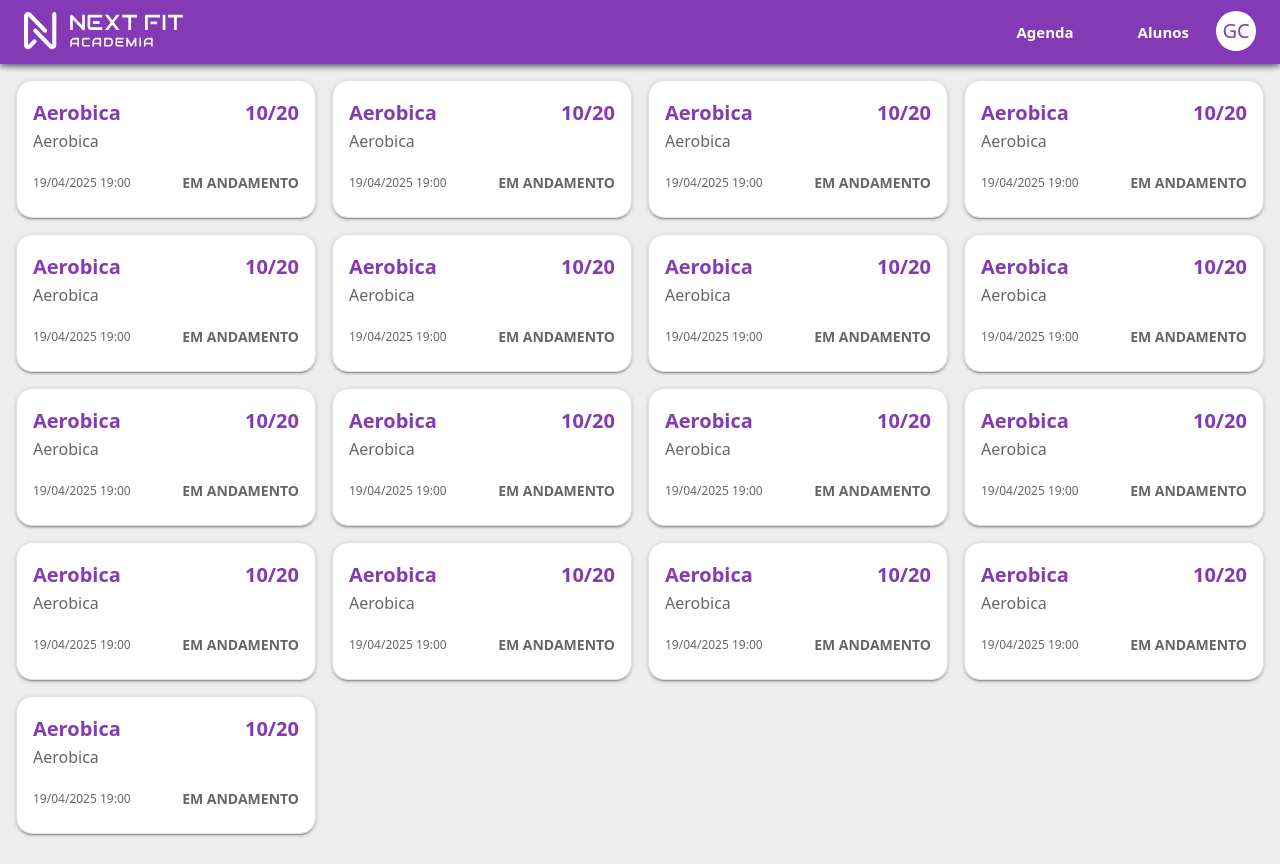
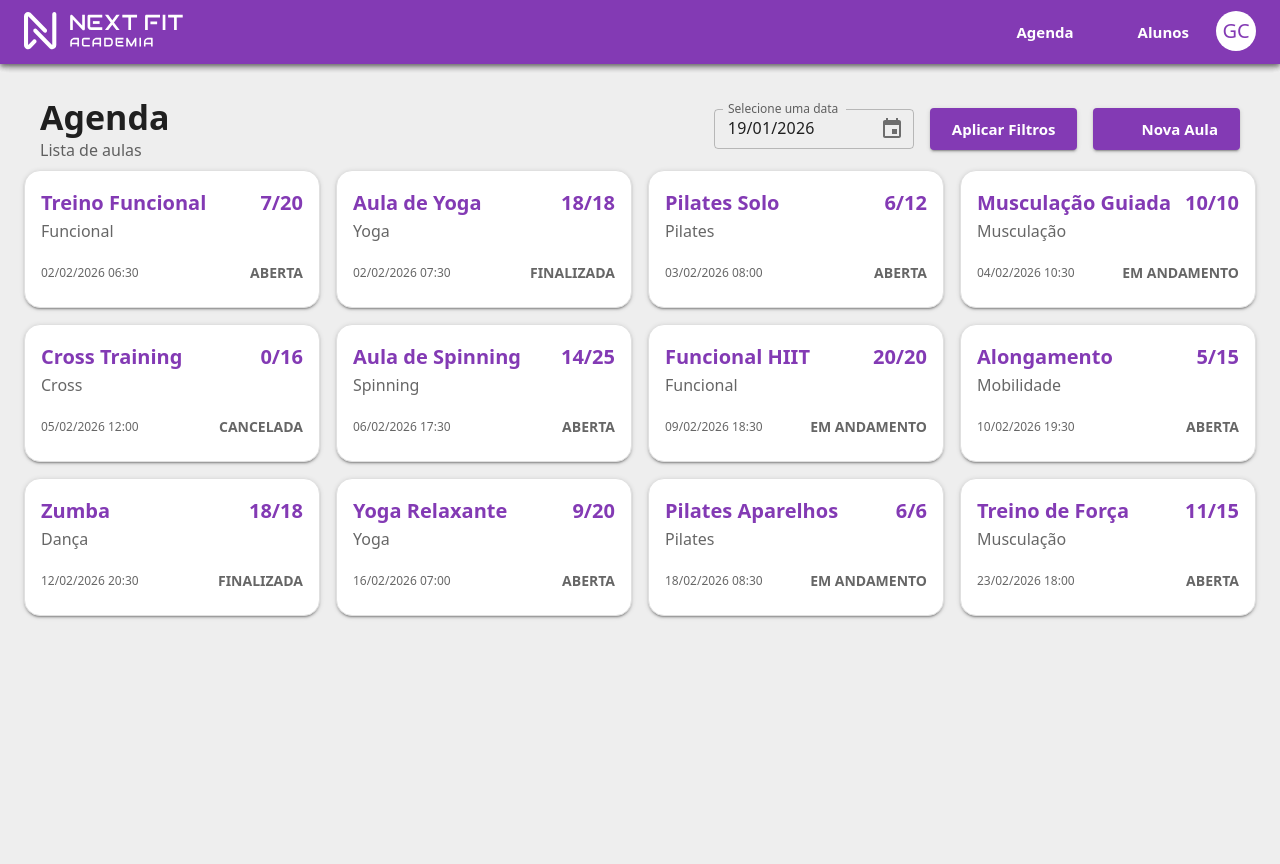
Before and after one commit to imgabrielcastro/SistemaAcademia, a React (Vite) app: page /agenda in a window 1280 px wide. Built offline with nearby package versions, Linux system fonts and the light colour scheme; some icons are missing.

Commit message:
feat: adicionando o valor de alunos real cadastrado, componentes da agenda, mock de aulas e util de formatacao de horario

```diff
--- a/package.json
+++ b/package.json
@@ -10,13 +10,16 @@
     "preview": "vite preview"
   },
   "dependencies": {
+    "@date-io/dayjs": "^3.2.0",
     "@emotion/react": "^11.14.0",
     "@emotion/styled": "^11.14.1",
     "@hookform/resolvers": "^5.2.2",
     "@mui/icons-material": "^7.3.7",
     "@mui/material": "^7.3.7",
+    "@mui/x-date-pickers": "^8.25.0",
     "@types/react-router-dom": "^5.3.3",
     "@types/yup": "^0.29.14",
+    "dayjs": "^1.11.19",
     "react": "^19.2.0",
     "react-dom": "^19.2.0",
     "react-hook-form": "^7.71.1",
--- a/src/components/TituloDescricaoBotao/index.tsx
+++ b/src/components/TituloDescricaoBotao/index.tsx
@@ -9,11 +9,12 @@ type TituloDescricaoBotaoProps = {
   descricao: string;
   buttonText: string;
   onButtonClick?: () => void;
+  isAgenda?: boolean;
 };
 
 
 
-export default function TituloDescricaoBotao({ titulo, descricao, buttonText, onButtonClick}: TituloDescricaoBotaoProps) {
+export default function TituloDescricaoBotao({ titulo, descricao, buttonText, onButtonClick, isAgenda}: TituloDescricaoBotaoProps) {
   return (
     <HStack
       justifyContent="space-between"
--- /dev/null
+++ b/src/data/HorariosMock.ts
@@ -0,0 +1,112 @@
+import { Aula } from "../types/Aula";
+
+export const aulasMock: Aula[] = [
+  {
+    id: "1",
+    titulo: "Treino Funcional",
+    modalidade: "Funcional",
+    dataHoraInicio: "2026-02-02T06:30:00",
+    situacao: "ABERTA",
+    qntParticipantes: 7,
+    qntVagas: 20,
+  },
+  {
+    id: "2",
+    titulo: "Aula de Yoga",
+    modalidade: "Yoga",
+    dataHoraInicio: "2026-02-02T07:30:00",
+    situacao: "FINALIZADA",
+    qntParticipantes: 18,
+    qntVagas: 18,
+  },
+  {
+    id: "3",
+    titulo: "Pilates Solo",
+    modalidade: "Pilates",
+    dataHoraInicio: "2026-02-03T08:00:00",
+    situacao: "ABERTA",
+    qntParticipantes: 6,
+    qntVagas: 12,
+  },
+  {
+    id: "4",
+    titulo: "Musculação Guiada",
+    modalidade: "Musculação",
+    dataHoraInicio: "2026-02-04T10:30:00",
+    situacao: "EM_ANDAMENTO",
+    qntParticipantes: 10,
+    qntVagas: 10,
+  },
+  {
+    id: "5",
+    titulo: "Cross Training",
+    modalidade: "Cross",
+    dataHoraInicio: "2026-02-05T12:00:00",
+    situacao: "CANCELADA",
+    qntParticipantes: 0,
+    qntVagas: 16,
+  },
+  {
+    id: "6",
+    titulo: "Aula de Spinning",
+    modalidade: "Spinning",
+    dataHoraInicio: "2026-02-06T17:30:00",
+    situacao: "ABERTA",
+    qntParticipantes: 14,
+    qntVagas: 25,
+  },
+  {
+    id: "7",
+    titulo: "Funcional HIIT",
+    modalidade: "Funcional",
+    dataHoraInicio: "2026-02-09T18:30:00",
+    situacao: "EM_ANDAMENTO",
+    qntParticipantes: 20,
+    qntVagas: 20,
+  },
+  {
+    id: "8",
+    titulo: "Alongamento",
+    modalidade: "Mobilidade",
+    dataHoraInicio: "2026-02-10T19:30:00",
+    situacao: "ABERTA",
+    qntParticipantes: 5,
+    qntVagas: 15,
+  },
+  {
+    id: "9",
+    titulo: "Zumba",
+    modalidade: "Dança",
+    dataHoraInicio: "2026-02-12T20:30:00",
+    situacao: "FINALIZADA",
+    qntParticipantes: 18,
+    qntVagas: 18,
+  },
+  {
+    id: "10",
+    titulo: "Yoga Relaxante",
+    modalidade: "Yoga",
+    dataHoraInicio: "2026-02-16T07:00:00",
+    situacao: "ABERTA",
+    qntParticipantes: 9,
+    qntVagas: 20,
+  },
+  {
+    id: "11",
+    titulo: "Pilates Aparelhos",
+    modalidade: "Pilates",
+    dataHoraInicio: "2026-02-18T08:30:00",
+    situacao: "EM_ANDAMENTO",
+    qntParticipantes: 6,
+    qntVagas: 6,
+  },
+  {
+    id: "12",
+    titulo: "Treino de Força",
+    modalidade: "Musculação",
+    dataHoraInicio: "2026-02-23T18:00:00",
+    situacao: "ABERTA",
+    qntParticipantes: 11,
+    qntVagas: 15,
+  },
+];
--- /dev/null
+++ b/src/pages/Agenda/components/BotaoFiltroAgenda/index.tsx
@@ -0,0 +1,89 @@
+import { Button } from "@mui/material";
+import HStack from "../../../../components/stacks/Hstack";
+import VStack from "../../../../components/stacks/Vstack";
+import Typography from "@mui/material/Typography";
+import AddIcon from "@mui/icons-material/Add";
+import { DatePicker } from "@mui/x-date-pickers/DatePicker";
+import { useState } from "react";
+import { LocalizationProvider } from "@mui/x-date-pickers/LocalizationProvider";
+import { AdapterDayjs } from "@mui/x-date-pickers/AdapterDayjs";
+import dayjs, { Dayjs } from "dayjs";
+
+type FiltroAgendaProps = {
+  titulo: string;
+  descricao: string;
+  buttonText: string;
+  onButtonClick?: () => void;
+};
+
+export default function FiltroAgenda({
+  titulo,
+  descricao,
+  buttonText,
+  onButtonClick,
+}: FiltroAgendaProps) {
+  const [selectedDate, setSelectedDate] = useState<Dayjs | null>(dayjs());
+  return (
+    <HStack
+      justifyContent="space-between"
+      alignItems="center"
+      width="100%"
+      flexDirection={{ xs: "column", sm: "row" }}
+      gap={2}
+    >
+      <VStack flex={1} alignItems={{ xs: "center", sm: "flex-start" }}>
+        <Typography variant="h4" component="h2">
+          {titulo}
+        </Typography>
+        <Typography variant="body1" color="text.secondary">
+          {descricao}
+        </Typography>
+      </VStack>
+
+      <LocalizationProvider dateAdapter={AdapterDayjs}>
+        <DatePicker
+          label="Selecione uma data"
+          format="DD/MM/YYYY"
+          value={selectedDate}
+          onChange={(newValue) => setSelectedDate(newValue)}
+          slotProps={{
+            textField: {
+              size: "small",
+              sx: {
+                width: 200,
+              },
+            },
+          }}
+        />
+      </LocalizationProvider>
+
+      <Button
+        variant="contained"
+        size="large"
+        sx={{
+          whiteSpace: "nowrap",
+          width: { xs: "100%", sm: "auto" },
+          fontWeight: "bold",
+        }}
+        onClick={onButtonClick}
+      >
+        Aplicar Filtros
+      </Button>
+
+
+      <Button
+        variant="contained"
+        size="large"
+        startIcon={<AddIcon />}
+        sx={{
+          whiteSpace: "nowrap",
+          width: { xs: "100%", sm: "auto" },
+          fontWeight: "bold",
+        }}
+        onClick={onButtonClick}
+      >
+        {buttonText}
+      </Button>
+    </HStack>
+  );
+}
--- a/src/pages/Agenda/components/CardAgenda/index.tsx
+++ b/src/pages/Agenda/components/CardAgenda/index.tsx
@@ -1,12 +1,10 @@
 import Card from "@mui/material/Card";
-import CardActions from "@mui/material/CardActions";
 import CardContent from "@mui/material/CardContent";
-import Button from "@mui/material/Button";
 import Typography from "@mui/material/Typography";
-import CalendarTodayIcon from "@mui/icons-material/CalendarToday";
 import { Link } from "@mui/material";
 import type { CardAgenda } from "../../../../types/cardAgenda";
 import HStack from "../../../../components/stacks/Hstack";
+import { formatarDataHoraBR } from "../../../../utils/formatarData";
 
 export default function CardAgenda({ card }: { card: CardAgenda }) {
   return (
@@ -33,16 +31,21 @@ export default function CardAgenda({ card }: { card: CardAgenda }) {
               {card.qntParticipantes}/{card.qntVagas}
             </Typography>
           </HStack>
-          <Typography sx={{ color: "text.secondary", mb: 1.5}}>
+          <Typography sx={{ color: "text.secondary", mb: 1.5 }}>
             {card.modalidade}
           </Typography>
 
           <HStack justifyContent={"space-between"} paddingTop={1}>
+
             <Typography variant="caption" sx={{ color: "text.secondary" }}>
-              {card.dataHoraInicio}
+              {formatarDataHoraBR(card.dataHoraInicio)}
             </Typography>
-            <Typography variant="body2" fontWeight={"bold"} sx={{ color: "text.secondary" }}>
-              {card.situacao}
+            <Typography
+              variant="body2"
+              fontWeight={"bold"}
+              sx={{ color: "text.secondary"}}
+            >
+              {card.situacao === "EM_ANDAMENTO" ? "EM ANDAMENTO" : card.situacao}
             </Typography>
           </HStack>
         </CardContent>
--- /dev/null
+++ b/src/pages/Agenda/components/ListaAgenda/index.tsx
@@ -0,0 +1,9 @@
+import CardAgenda from "../CardAgenda";
+import { aulasMock } from "../../../../data/HorariosMock";
+
+export default function ListaAgenda() {
+    return aulasMock.map((aula) => (
+        <CardAgenda key={aula.id} card={aula} />
+    ))
+
+}
--- a/src/pages/Agenda/index.tsx
+++ b/src/pages/Agenda/index.tsx
@@ -1,13 +1,23 @@
-import { Box, Typography } from "@mui/material";
+import { Box } from "@mui/material";
 import Header from "../../components/Header";
-import CardAgenda from "./components/CardAgenda";
+import ListaAgenda from "./components/ListaAgenda";
 import VStack from "../../components/stacks/Vstack";
-import HStack from "../../components/stacks/Hstack";
+import BotaoFiltroAgenda from "./components/BotaoFiltroAgenda";
 
 export default function Agenda() {
   return (
-    <Box sx={{ display: "flex", flexDirection: "column", minHeight: "100vh" }}>
+    <Box
+      sx={{
+        display: "flex",
+        flexDirection: "column",
+        minHeight: "100vh",
+        p: 3,
+      }}
+    >
       <Header />
+      <VStack px={2} mt={1}>
+        <BotaoFiltroAgenda titulo="Agenda" descricao="Lista de aulas" buttonText="Nova Aula"/>
+      </VStack>
       <Box
         sx={{
           display: "grid",
@@ -15,26 +25,10 @@ export default function Agenda() {
           gap: 2,
           maxWidth: { xs: "400px", sm: "100%" },
           justifyContent: "center",
-      p: 2,
+          mt: 1,
         }}
       >
-        <CardAgenda card={{ id: "1", titulo: "Aerobica", modalidade: "Aerobica", dataHoraInicio: "19/04/2025 19:00", situacao: "EM ANDAMENTO", qntParticipantes: 10, qntVagas: 20 }} />
-        <CardAgenda card={{ id: "1", titulo: "Aerobica", modalidade: "Aerobica", dataHoraInicio: "19/04/2025 19:00", situacao: "EM ANDAMENTO", qntParticipantes: 10, qntVagas: 20 }} />
-        <CardAgenda card={{ id: "1", titulo: "Aerobica", modalidade: "Aerobica", dataHoraInicio: "19/04/2025 19:00", situacao: "EM ANDAMENTO", qntParticipantes: 10, qntVagas: 20 }} />
-        <CardAgenda card={{ id: "1", titulo: "Aerobica", modalidade: "Aerobica", dataHoraInicio: "19/04/2025 19:00", situacao: "EM ANDAMENTO", qntParticipantes: 10, qntVagas: 20 }} />
-        <CardAgenda card={{ id: "1", titulo: "Aerobica", modalidade: "Aerobica", dataHoraInicio: "19/04/2025 19:00", situacao: "EM ANDAMENTO", qntParticipantes: 10, qntVagas: 20 }} />
-        <CardAgenda card={{ id: "1", titulo: "Aerobica", modalidade: "Aerobica", dataHoraInicio: "19/04/2025 19:00", situacao: "EM ANDAMENTO", qntParticipantes: 10, qntVagas: 20 }} />
-        <CardAgenda card={{ id: "1", titulo: "Aerobica", modalidade: "Aerobica", dataHoraInicio: "19/04/2025 19:00", situacao: "EM ANDAMENTO", qntParticipantes: 10, qntVagas: 20 }} />
-        <CardAgenda card={{ id: "1", titulo: "Aerobica", modalidade: "Aerobica", dataHoraInicio: "19/04/2025 19:00", situacao: "EM ANDAMENTO", qntParticipantes: 10, qntVagas: 20 }} />
-        <CardAgenda card={{ id: "1", titulo: "Aerobica", modalidade: "Aerobica", dataHoraInicio: "19/04/2025 19:00", situacao: "EM ANDAMENTO", qntParticipantes: 10, qntVagas: 20 }} />
-        <CardAgenda card={{ id: "1", titulo: "Aerobica", modalidade: "Aerobica", dataHoraInicio: "19/04/2025 19:00", situacao: "EM ANDAMENTO", qntParticipantes: 10, qntVagas: 20 }} />
-        <CardAgenda card={{ id: "1", titulo: "Aerobica", modalidade: "Aerobica", dataHoraInicio: "19/04/2025 19:00", situacao: "EM ANDAMENTO", qntParticipantes: 10, qntVagas: 20 }} />
-        <CardAgenda card={{ id: "1", titulo: "Aerobica", modalidade: "Aerobica", dataHoraInicio: "19/04/2025 19:00", situacao: "EM ANDAMENTO", qntParticipantes: 10, qntVagas: 20 }} />
-        <CardAgenda card={{ id: "1", titulo: "Aerobica", modalidade: "Aerobica", dataHoraInicio: "19/04/2025 19:00", situacao: "EM ANDAMENTO", qntParticipantes: 10, qntVagas: 20 }} />
-        <CardAgenda card={{ id: "1", titulo: "Aerobica", modalidade: "Aerobica", dataHoraInicio: "19/04/2025 19:00", situacao: "EM ANDAMENTO", qntParticipantes: 10, qntVagas: 20 }} />
-        <CardAgenda card={{ id: "1", titulo: "Aerobica", modalidade: "Aerobica", dataHoraInicio: "19/04/2025 19:00", situacao: "EM ANDAMENTO", qntParticipantes: 10, qntVagas: 20 }} />
-        <CardAgenda card={{ id: "1", titulo: "Aerobica", modalidade: "Aerobica", dataHoraInicio: "19/04/2025 19:00", situacao: "EM ANDAMENTO", qntParticipantes: 10, qntVagas: 20 }} />
-        <CardAgenda card={{ id: "1", titulo: "Aerobica", modalidade: "Aerobica", dataHoraInicio: "19/04/2025 19:00", situacao: "EM ANDAMENTO", qntParticipantes: 10, qntVagas: 20 }} />
+        <ListaAgenda />
       </Box>
     </Box>
   );
--- a/src/pages/Alunos/components/ListaAlunos/index.tsx
+++ b/src/pages/Alunos/components/ListaAlunos/index.tsx
@@ -1,24 +1,31 @@
 import AlunoCard from "../AlunoCard";
 import { useAlunos } from "../../../../hooks/useAlunos";
-import { useState } from "react";
+import { useState, useEffect } from "react";
 import BarraPesquisa from "../BarraPesquisa";
 import { Aluno } from "../../../../types/Aluno";
 
 type ListaAlunosProps = {
   onSelectAluno: (aluno: Aluno) => void;
+  onQtdeAlunosChange?: (qtde: number) => void;
 };
 
-export function ListaAlunos({ onSelectAluno }: ListaAlunosProps) {
+export function ListaAlunos({ onSelectAluno, onQtdeAlunosChange }: ListaAlunosProps) {
   const { alunos } = useAlunos();
   const [searchAluno, setSearchAluno] = useState("");
 
   const alunosFiltrados = searchAluno
     ? alunos.filter(
-        (aluno) =>
-          aluno.nome.toLowerCase().includes(searchAluno.toLowerCase()) ||
+      (aluno) =>
+          (aluno.nome.toLowerCase().includes(searchAluno.toLowerCase())) ||
           (aluno.cpf && aluno.cpf.includes(searchAluno))
       )
     : alunos;
+
+  useEffect(() => {
+    if (onQtdeAlunosChange) {
+      onQtdeAlunosChange(alunosFiltrados.length);
+    }
+  }, [alunosFiltrados, onQtdeAlunosChange]);
 
   return (
     <div>
--- a/src/pages/Alunos/index.tsx
+++ b/src/pages/Alunos/index.tsx
@@ -9,6 +9,7 @@ import { Aluno } from "../../types/Aluno";
 export default function Alunos() {
   const [open, setOpen] = useState(false);
   const [alunoSelecionado, setAlunoSelecionado] = useState<Aluno | null>(null);
+  const [qtdeAlunos, setQtdeAlunos] = useState(0);
 
   return (
     <Box
@@ -24,7 +25,7 @@ export default function Alunos() {
       <Box>
         <TituloDescricaoBotao
           titulo="Alunos"
-          descricao="2 alunos cadastrados"
+          descricao={`${qtdeAlunos} aluno${qtdeAlunos !== 1 ? 's' : ''} cadastrado${qtdeAlunos !== 1 ? 's' : ''}`}
           buttonText="Novo Aluno"
           onButtonClick={() => {
             setAlunoSelecionado(null);
@@ -44,6 +45,7 @@ export default function Alunos() {
             setAlunoSelecionado(aluno);
             setOpen(true);
           }}
+          onQtdeAlunosChange={(qtde) => setQtdeAlunos(qtde)}
         />
       </Box>
     </Box>
--- a/src/pages/Inicio/components/DicasUso/index.tsx
+++ b/src/pages/Inicio/components/DicasUso/index.tsx
@@ -22,11 +22,11 @@ export default function DicasUso() {
       <VStack gap={2} mt={2}>
         <NumeroDica
           numero={1}
-          dica="Acesse a Agenda para visualizar as aulas do dia e gerenciar participantes"
+          dica="Acesse a Agenda para visualizar as aulas e gerenciar participantes"
         />
         <NumeroDica
           numero={2}
-          dica="Cadastre novos Alunos antes de adicioná-los às aulas"
+          dica="Cadastre novos Alunos antes de adicioná-los as aulas"
         />
         <NumeroDica
           numero={3}
--- /dev/null
+++ b/src/types/Aula.ts
@@ -0,0 +1,15 @@
+export type SituacaoAula =
+  | "ABERTA"
+  | "EM_ANDAMENTO"
+  | "FINALIZADA"
+  | "CANCELADA";
+
+export interface Aula {
+  id: string;
+  titulo: string;
+  modalidade: string;
+  dataHoraInicio: string;
+  situacao: SituacaoAula;
+  qntParticipantes: number;
+  qntVagas: number;
+}
--- /dev/null
+++ b/src/utils/formatarData.ts
@@ -0,0 +1,16 @@
+export function formatarDataHoraBR(dataISO: string): string {
+  const data = new Date(dataISO);
+
+  if (isNaN(data.getTime())) {
+    throw new Error("Data inválida");
+  }
+
+  const dia = String(data.getDate()).padStart(2, "0");
+  const mes = String(data.getMonth() + 1).padStart(2, "0");
+  const ano = data.getFullYear();
+
+  const horas = String(data.getHours()).padStart(2, "0");
+  const minutos = String(data.getMinutes()).padStart(2, "0");
+
+  return `${dia}/${mes}/${ano} ${horas}:${minutos}`;
+}
```
Also changed, not shown: 1 other file (tests, documents, lock files or other folders). Lines whose indentation alone changed are shown as unchanged.
